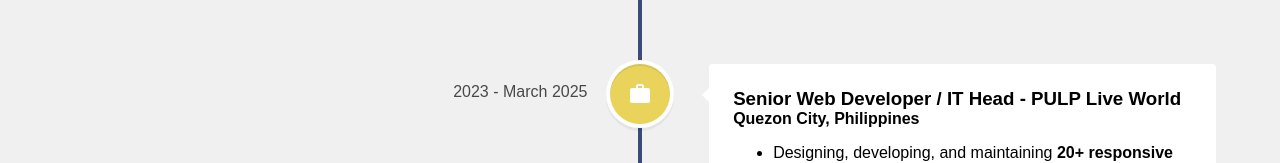
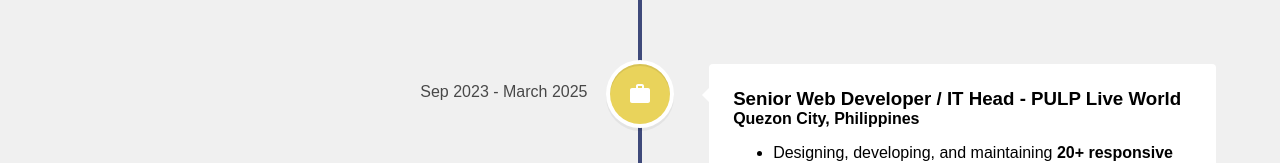
Before and after one commit to Marc-Bryan/Marc-bryan.github.io, a React (Create React App) app: page /experience in a window 1280 px wide. Shown: the part 451-614 px from the top of the page. Built offline with nearby package versions, Linux system fonts and the light colour scheme.

Commit message:
update date

```diff
--- a/src/pages/Experience.js
+++ b/src/pages/Experience.js
@@ -34,7 +34,7 @@ function Experience() {
           </VerticalTimelineElement>
           <VerticalTimelineElement
             className="vertical-timeline-element--work"
-            date="2023 - March 2025"
+            date="Sep 2023 - March 2025"
             iconStyle={{ background: "#e9d35b", color: "#fff" }}
             icon={<WorkIcon />}
           >
```
